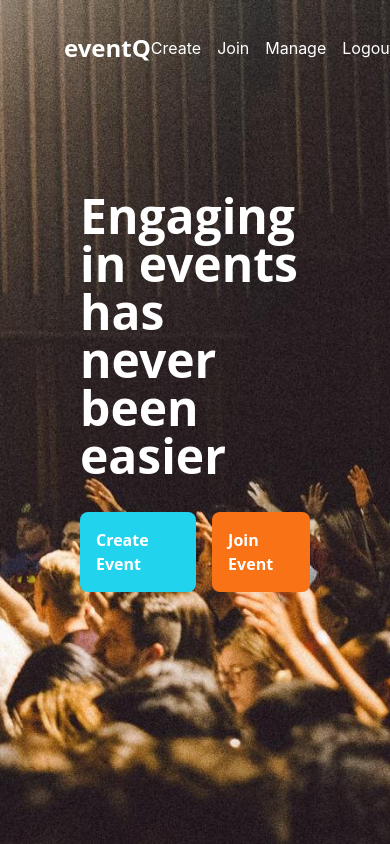
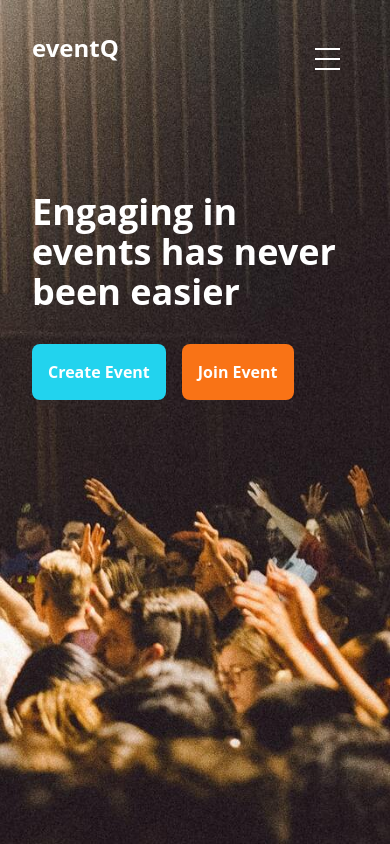
Before and after one commit to alexmagwe/eventQ, a Next.js app in the folder ui/: page / in a window 390 px wide. Built offline with nearby package versions, Linux system fonts and the light colour scheme; no server answers; sample sign-in values are in the browser's storage.

Commit message:
feature:improved responsiveness and added menu drawer

```diff
--- a/ui/components/Hero.tsx
+++ b/ui/components/Hero.tsx
@@ -12,8 +12,8 @@ function Hero({}: Props) {
 
   return (
     <>
-      <div className="w-full px-12 py-4 md:px-24 md:pt-4 md:pb-36 2xl:py-56 ">
-        <h1 className="text-5xl w-full md:w-1/2 font-bold my-4 mb-8  xl:text-6xl ">
+      <div className="w-full sm:px-4  py-4 md:px-24 md:pt-4 md:pb-36 2xl:py-56 ">
+        <h1 className="text-4xl md:text-5xl w-full md:w-1/2 font-bold my-4 mb-8  xl:text-6xl ">
           Engaging in events has never been easier
         </h1>
         <div className="flex gap-4 lg:gap-8 mx-auto text-white font-bold">
--- a/ui/components/event/forms/CreateEventForm.jsx
+++ b/ui/components/event/forms/CreateEventForm.jsx
@@ -70,7 +70,7 @@ const CreateEventForm = () => {
           }}
         >
           {({ isSubmitting }) => (
-            <Form className="text-black  flex flex-col md:w-2/3 sm:w-4/5 lg:w-1/2 mx-auto md:gap-2 2xl:gap-4">
+            <Form className="text-black  flex flex-col md:w-2/3 w-4/5 lg:w-1/2 mx-auto md:gap-2 2xl:gap-4">
               <span className="text-white font-normal">Event name</span>
               <Field
                 className="border-2 border-cyan-400 outline-cyan-400  p-2  capitalize rounded-md text-slate-800"
@@ -129,7 +129,7 @@ const CreateEventForm = () => {
                 component="div"
               />
               <button
-                className="border-2 text-slate-800 border-cyan-400 outline-cyan-400  w-48 p-2 rounded-md mx-auto border-none shadow-slate-700 disabled:bg-white bg-cyan-300"
+                className="border-2 text-white mt-4 border-cyan-400 outline-cyan-400  w-48 p-2 rounded-md mx-auto border-none shadow-slate-700 disabled:bg-white bg-blue-500"
                 type="submit"
                 disabled={isSubmitting}
               >
--- a/ui/components/nav/NavBar.tsx
+++ b/ui/components/nav/NavBar.tsx
@@ -2,6 +2,7 @@ import Link from 'next/link'
 import React from 'react'
 import { auth } from '../../firebase/client'
 import { useAuthState } from 'react-firebase-hooks/auth';
+import NavDrawer from './NavDrawer';
 type Props = {}
 
 function NavBar({}: Props) {
@@ -11,11 +12,12 @@ function NavBar({}: Props) {
   }
 
   return (
-    <div className='flex  text-inherit px-16 py-8 justify-between items-center w-full'>
+    <div className='flex px-8 text-inherit md:px-16 py-8 justify-between items-center w-full'>
         <Link href='/'>
         <a className='text-2xl font-sans font-bold'>eventQ</a>
         </Link>
-    <ul className='flex gap-4 justify-center'>
+        <NavDrawer/>
+    <ul className='hidden md:flex gap-4 justify-center'>
         <Link href='/create'>
           <a>
         <li>Create</li>
--- /dev/null
+++ b/ui/components/nav/NavDrawer.tsx
@@ -0,0 +1,65 @@
+import React from "react";
+import Link from "next/link";
+import { auth } from "../../firebase/client";
+import { useAuthState } from "react-firebase-hooks/auth";
+import { useState } from "react";
+type Props = {};
+
+function NavDrawer({}: Props) {
+  const user = useAuthState(auth)[0];
+  const [openDrawer, setOpenDrawer] = useState(false);
+  const logOut = () => {
+    auth.signOut();
+  };
+  return (
+    <div className="absolute flex flex-col justify-center items-center right-0 top-12 ">
+      <button
+        className="visible  md:hidden"
+        onClick={() => {
+          setOpenDrawer(!openDrawer);
+        }}
+      >
+          { openDrawer === false?<div className="flex gap-2 flex-col">
+          <div className="w-[25px] h-[2px] bg-white"></div>
+          <div className="w-[25px] h-[2px] bg-white"></div>
+          <div className="w-[25px] h-[2px] bg-white"></div>
+          </div>:<div className="mb-4">
+          <div className="w-[25px] rotate-45 h-[2px] bg-white"></div>
+          <div className="w-[25px] h-[2px] -rotate-45 bg-white"></div>
+          </div>
+          }
+          </button>
+      <div
+        className={` bg-slate-800 rounded-md p-8 ${
+          openDrawer === true
+            ? "translate-x-0 transform transition duration-500 ease-in-out"
+            : "translate-x-full transform transition duration-500 ease-in-out"
+        }
+`}
+      >
+        <ul
+          className={`sm:flex md:hidden sm:flex-col justify-center items-start gap-4`}
+        >
+          <Link href="/create">
+            <a>
+              <li>Create</li>
+            </a>
+          </Link>
+          <Link href="/join">
+            <a>
+              <li>Join</li>
+            </a>
+          </Link>
+          {user && <Link href="/manage">Manage</Link>}
+          {user && (
+            <li className="cursor-pointer" onClick={logOut}>
+              Logout
+            </li>
+          )}
+        </ul>
+      </div>
+    </div>
+  );
+}
+
+export default NavDrawer;
```
